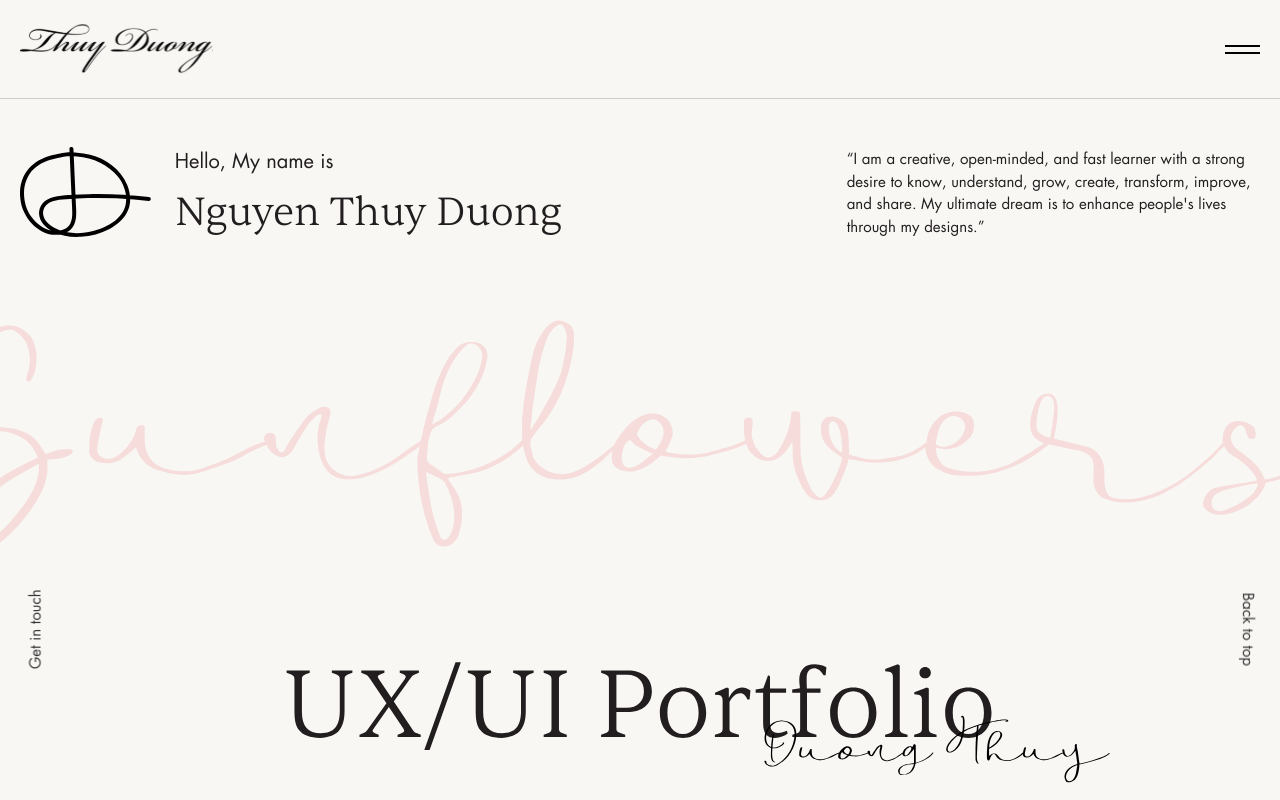
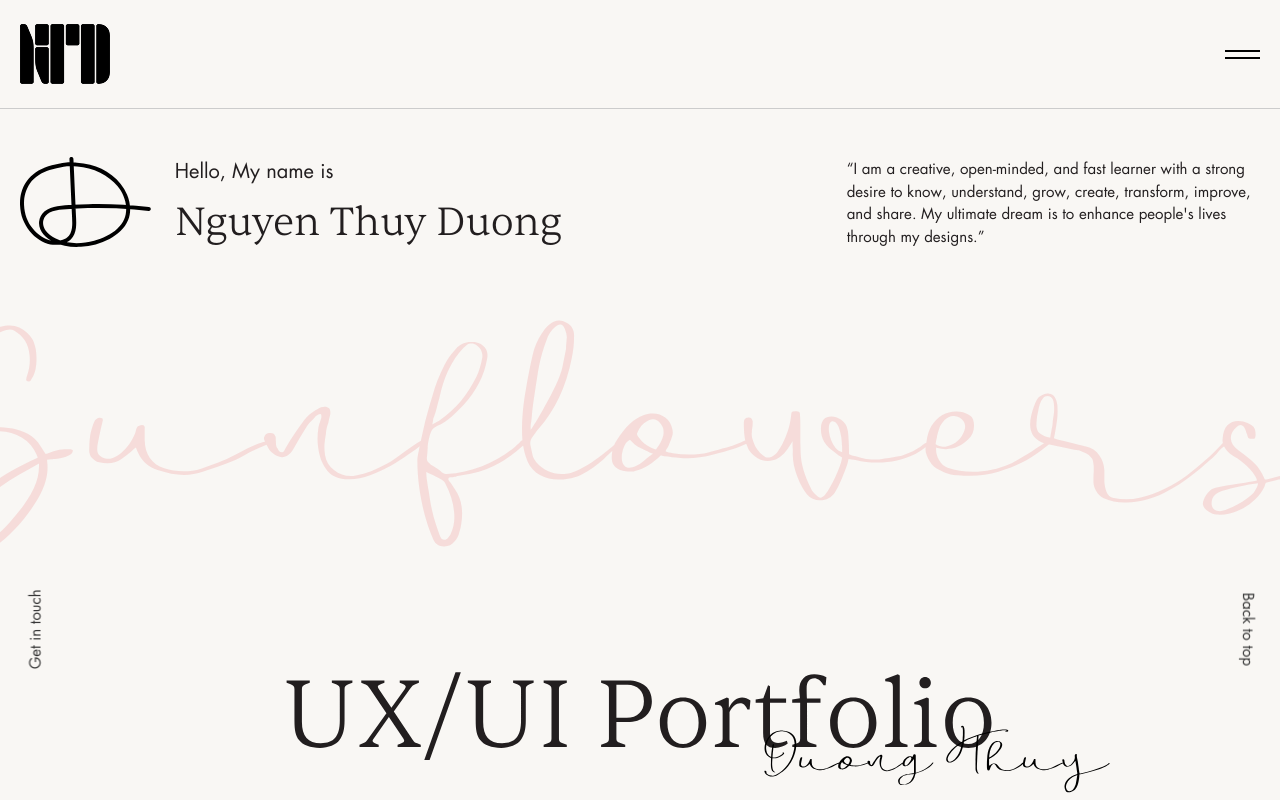
Before and after one commit to Nthuyduong/nthuyduong.github.io, a React (Create React App) app: page / in a window 1280 px wide. Shown: the top 800 px of the page. Built offline with nearby package versions, Linux system fonts and the light colour scheme.

Commit message:
change logo

```diff
--- a/src/components/layout/Header.js
+++ b/src/components/layout/Header.js
@@ -55,12 +55,11 @@ const Header = () => {
         {/*Mobile menu button*/}
         <div
           className="mobile-menu-btn w-full relative inline-flex items-center justify-center rounded-md py-4 text-gray-400 focus:outline-none focus:ring-2 focus:ring-inset focus:ring-white"
-
         >
           <div className="section w-full">
             <div className="flex gap-1 w-full justify-between">
               <div>
-                <img className="" src="./images/mylogo.svg" alt="logo" />
+                <img className="" src="./images/ntdlg.png" alt="logo" />
               </div>
               {/* <img className='btn-header-mobile' src="/images/arrow-down.png" alt="" /> */}
               {/*<div className="w-[100vw] flex items-center justify-center absolute">*/}
```
Also changed, not shown: public/images/ntdlg.png (added), public/images/ntdlogo.png (added).
